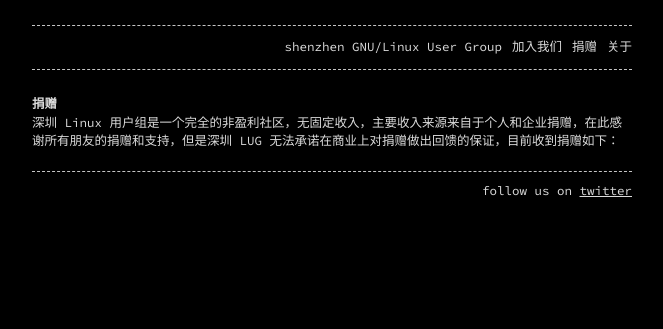
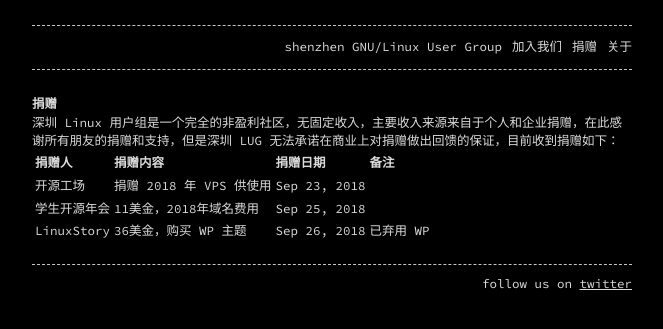
Before and after one commit to shenzhenlug/shenzhenlug.org, a Jekyll site: the page built from donate.md, in a window 1280 px wide. Shown: the top 329 px of the page, without its empty margins (308-971 px from the left). Built offline with Jekyll 4.4.1, drawn with Linux system fonts in a browser that asks for light colours; our own code applies the rules of GitHub Pages for plain Markdown files.

Commit message:
Update donate.md

```diff
--- a/donate.md
+++ b/donate.md
@@ -1,2 +1,8 @@
 ## 捐赠
 深圳 Linux 用户组是一个完全的非盈利社区，无固定收入，主要收入来源来自于个人和企业捐赠，在此感谢所有朋友的捐赠和支持，但是深圳 LUG 无法承诺在商业上对捐赠做出回馈的保证，目前收到捐赠如下：
+
+捐赠人 | 捐赠内容 | 捐赠日期 | 备注
+---- | --- | --- | ---
+开源工场|	捐赠 2018 年 VPS 供使用	| Sep 23, 2018	|
+学生开源年会|	11美金，2018年域名费用|	Sep 25, 2018	|
+LinuxStory |	36美金，购买 WP 主题	|Sep 26, 2018	| 已弃用 WP
```
